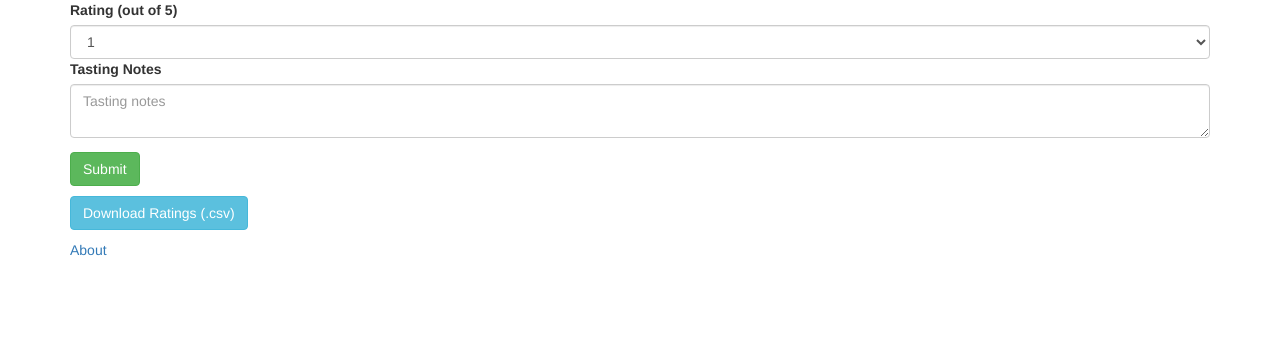
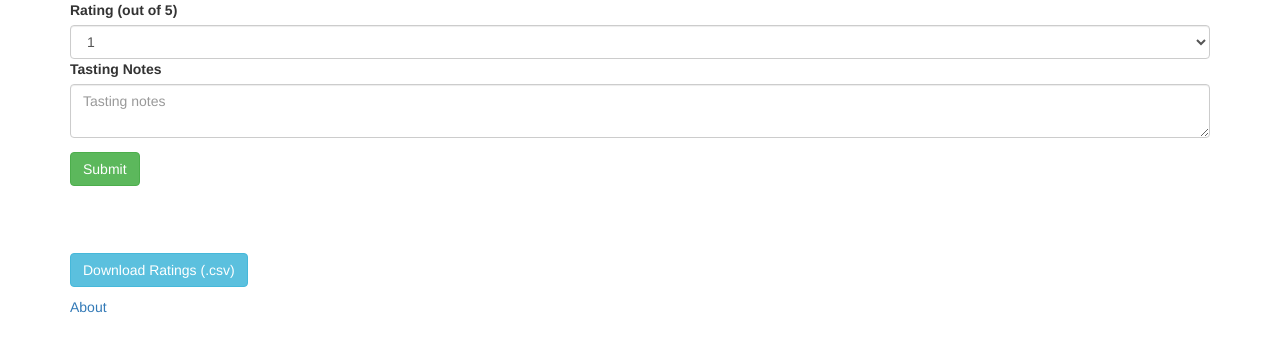
Before and after one commit to acritelli/beerTracker, a Flask app: page /users/1 in a window 1280 px wide. Shown: the part 357-709 px from the top of the page. Run offline with Flask 2, Linux system fonts and the light colour scheme; data that the repository does not hold is empty; some libraries are stand-ins or nearby versions.

Commit message:
add spacing above csv button, fix issue #6

```diff
--- a/static/styles/style.css
+++ b/static/styles/style.css
@@ -22,3 +22,7 @@ strong {
 .alert {
     display: none;
 }
+
+#downloadRatings {
+    margin-top: 5%;
+}
```
